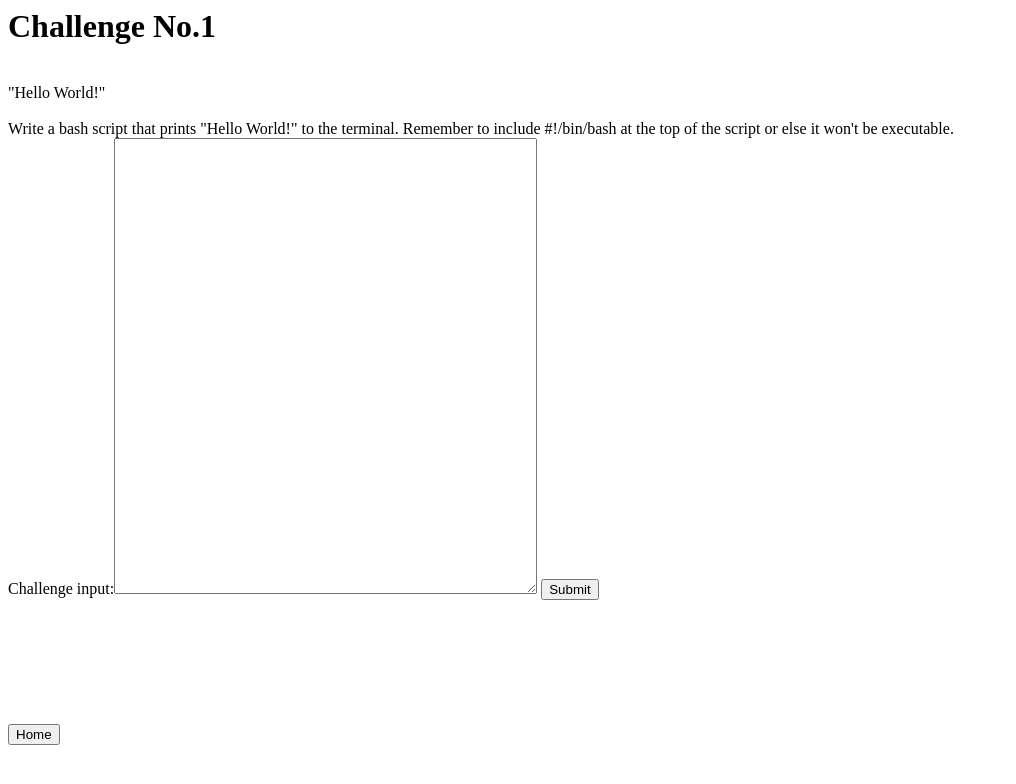
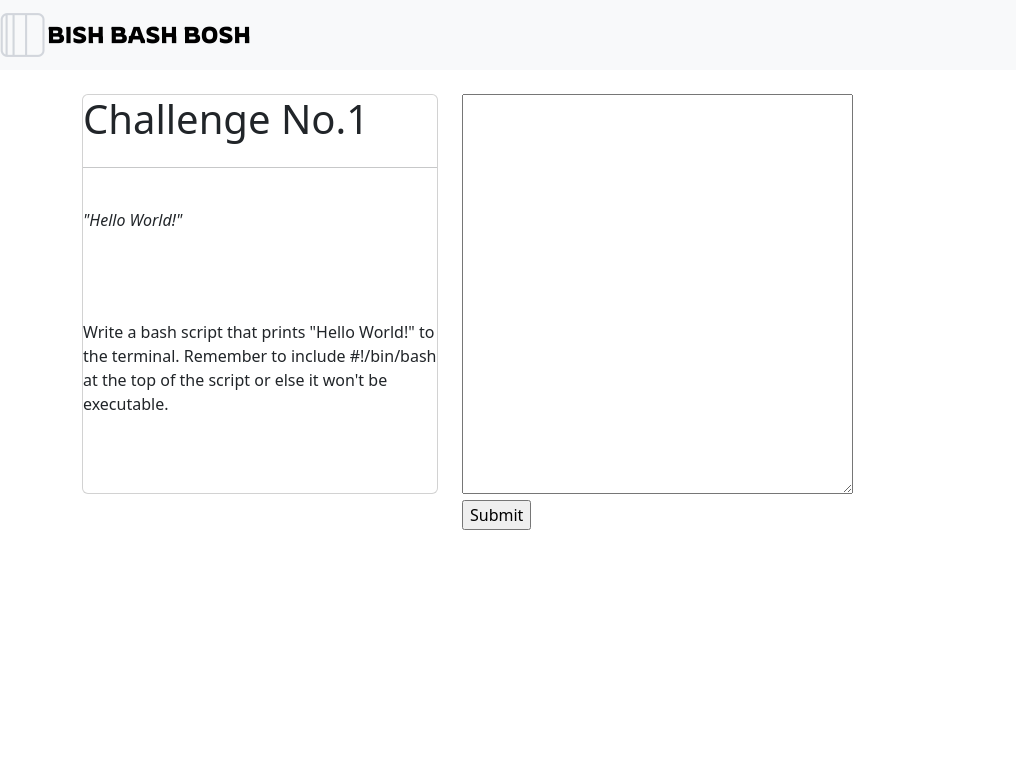
Before and after one commit to Joel-Pearce/bish-bash-bosh, a Django app: page /challenge/1/ in a window 1280 px wide. Shown: the top 784 px of the page, without its empty margins (0-1016 px from the left). Run offline with Django 3.2, Linux system fonts and the light colour scheme; data comes from the database, SQL or seed files in the repository.

Commit message:
added styling

```diff
--- a/bish_bash_bosh/urls.py
+++ b/bish_bash_bosh/urls.py
@@ -6,5 +6,5 @@ urlpatterns = [
     path('admin/', admin.site.urls),
     path('challenge/', include('challenges.urls')),
     path('', views.Home, name="home"),
-    path('/success', views.Success, name="success"),
+    path('success/', views.Success, name="success"),
 ]
--- a/challenges/forms.py
+++ b/challenges/forms.py
@@ -2,4 +2,7 @@ from django import forms
 
 # this is the standard input form for challenges, with the text area's (i.e. where the code input happens) size defined
 class InputForm(forms.Form):
-    challenge_input = forms.CharField(widget=forms.Textarea(attrs={"rows":30, "cols":50}))
+    challenge_input = forms.CharField(widget=forms.Textarea, label='')
+
+    class Meta:
+        fields = ['challenge_input']
--- /dev/null
+++ b/challenges/templates/challenges/base.html
@@ -0,0 +1,37 @@
+<!doctype html>
+<html lang="en">
+
+<head>
+<meta charset="utf-8">
+<meta name="viewport" content="width=device-width, initial-scale=1">
+<link href="https://cdn.jsdelivr.net/npm/bootstrap@5.3.0-alpha1/dist/css/bootstrap.min.css" rel="stylesheet" integrity="sha384-GLhlTQ8iRABdZLl6O3oVMWSktQOp6b7In1Zl3/Jr59b6EGGoI1aFkw7cmDA6j6gD" crossorigin="anonymous">
+
+<style>
+  textarea {
+    height: 25rem;
+  }
+</style>
+
+
+{% load static %}
+
+</head>
+
+<body>
+
+<nav class="navbar navbar-light bg-light">
+    <a class="navbar-brand" href="#">
+      <img src="{% static 'challenges/logo.png' %}" width="25%" height="10%" alt="">
+    </a>
+</nav>
+
+<br>
+
+  <div class="container-fluid">
+    {% block content %}{% endblock %}
+  </div>
+
+</body>
+
+
+</html>
--- a/challenges/templates/challenges/challenge.html
+++ b/challenges/templates/challenges/challenge.html
@@ -1,19 +1,52 @@
+{% extends 'challenges/base.html' %}
+
+{% block content %}
+
+<div class="container">
+
+    <div class="row">
+
+        <div class="col-4">
+
+            <div class="card" style="height: 25rem;">
+
                 <h1>Challenge No.{{ challenge.id }}</h1>
+
+                <hr>
 
                 <br>
 
-{{ challenge.title }}
+                <i>{{ challenge.title }}</i>
 
                 <br>
+
+                <br>
+
+                <p>                    </p>
+
                 <br>
 
                 {{ challenge.text }}
 
+            </div>
+
+        </div>
+
+        <div class="col-8">
+
             <form action="" method="post">
                 {% csrf_token %}
                 {{ form }}
+                <br>
                 <input type="submit" value="Submit">
             </form>
+
+        </div>
+
+    </div>
+
+</div>
+
 
 <br>
 <br>
@@ -37,6 +70,4 @@
 
 <br>
 <br>
-<a href="{% url 'home' %}">
-    <button>Home</button>
-</a>
+{% endblock %}
--- a/challenges/templates/challenges/home.html
+++ b/challenges/templates/challenges/home.html
@@ -1,7 +1,11 @@
-<h1>Bish Bash Bosh</h1>
+{% extends 'challenges/base.html' %}
+
+{% block content %}
 
 <p>Welcome to Bish Bash Bosh, a site for honing your bash-scripting skills.</p>
 
 <a href="{% url 'challenge' 1 %}">
     <button>Get Started!</button>
 </a>
+
+{% endblock %}
--- a/challenges/templates/challenges/success.html
+++ b/challenges/templates/challenges/success.html
@@ -1 +1,7 @@
+{% extends 'challenges/base.html' %}
+
+{% block content %}
+
 <h1>Success!</h1>
+
+{% endblock %}
```
Also changed, not shown: challenges/static/challenges/logo.png (added). Lines whose indentation alone changed are shown as unchanged.
